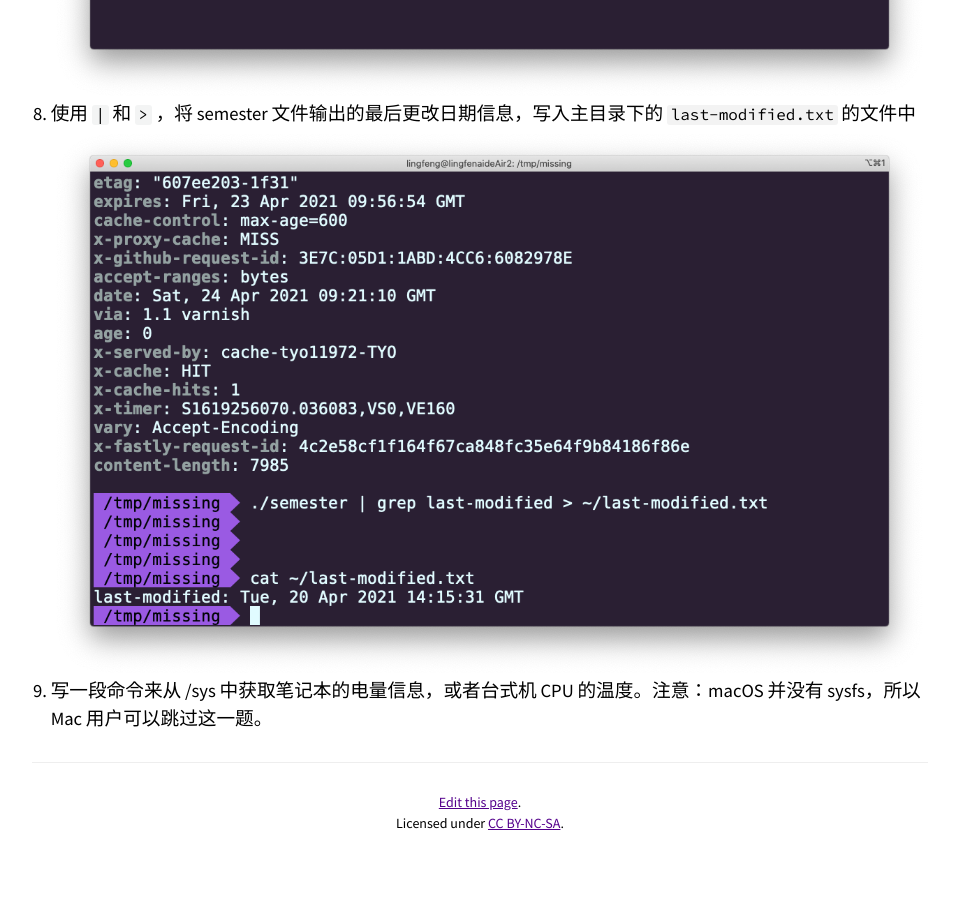
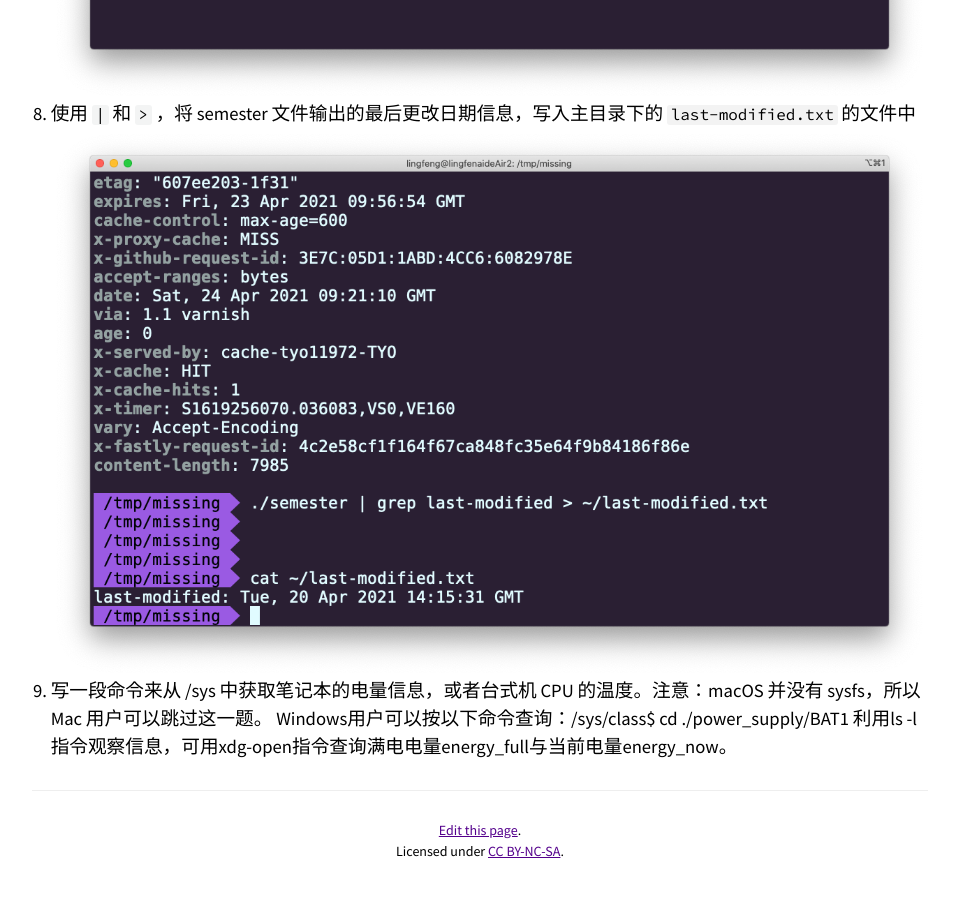
Before and after one commit to missing-semester-cn/missing-notes-and-solutions, a Jekyll site: the page built from _2020/solutions/course-shell-solution.md, in a window 1280 px wide and 900 px high, scrolled down 3827 px. Shown: the top 897 px of the window, without its empty margins (160-1119 px from the left). Built offline with Jekyll 4.4.1, drawn with Linux system fonts in a browser that asks for light colours; before the commit the page ends 4699 px from its top, so only the background shows below that.

Commit message:
Update course-shell-solution.md

```diff
--- a/_2020/solutions/course-shell-solution.md
+++ b/_2020/solutions/course-shell-solution.md
@@ -28,3 +28,5 @@ index: 1
 8. 使用 `|` 和 `>` ，将 semester 文件输出的最后更改日期信息，写入主目录下的 `last-modified.txt` 的文件中
     ![7.png]({{site.url}}/2020/solutions/images/1/7.png)
 9. 写一段命令来从 /sys 中获取笔记本的电量信息，或者台式机 CPU 的温度。注意：macOS 并没有 sysfs，所以 Mac 用户可以跳过这一题。
+Windows用户可以按以下命令查询：/sys/class$ cd ./power_supply/BAT1
+利用ls -l指令观察信息，可用xdg-open指令查询满电电量energy_full与当前电量energy_now。
```
